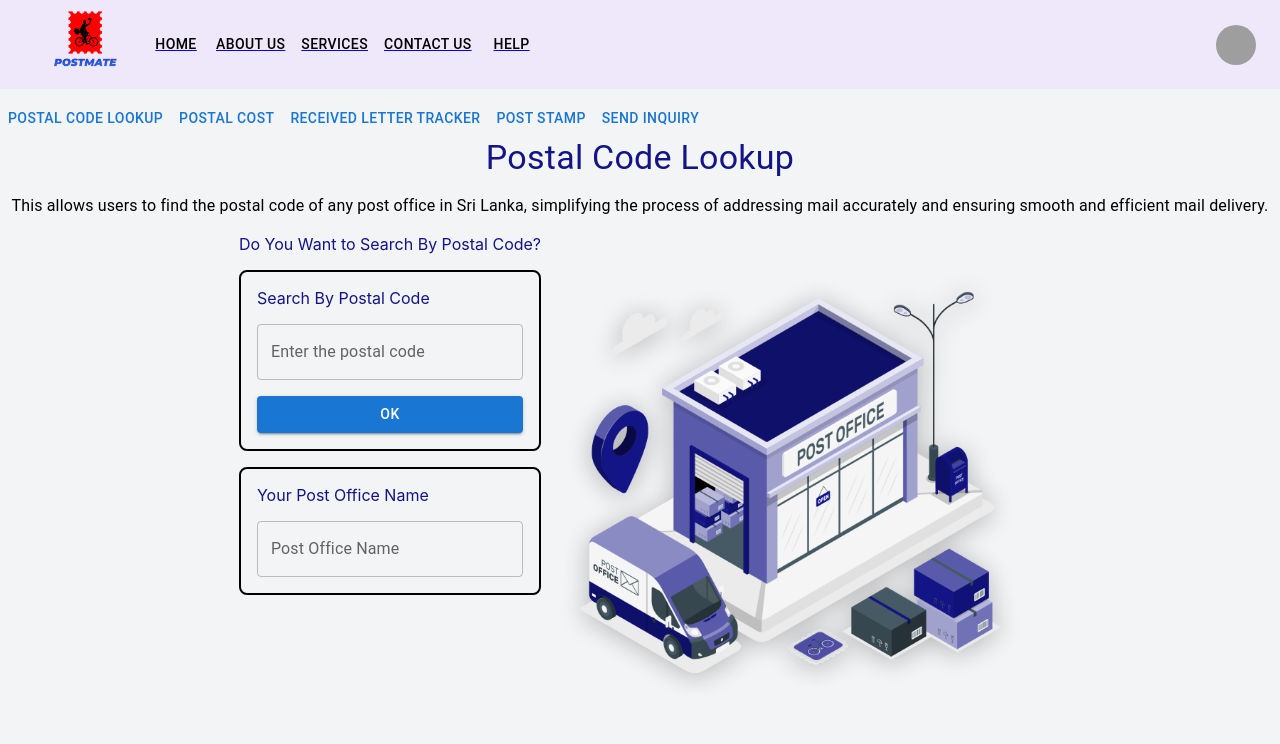
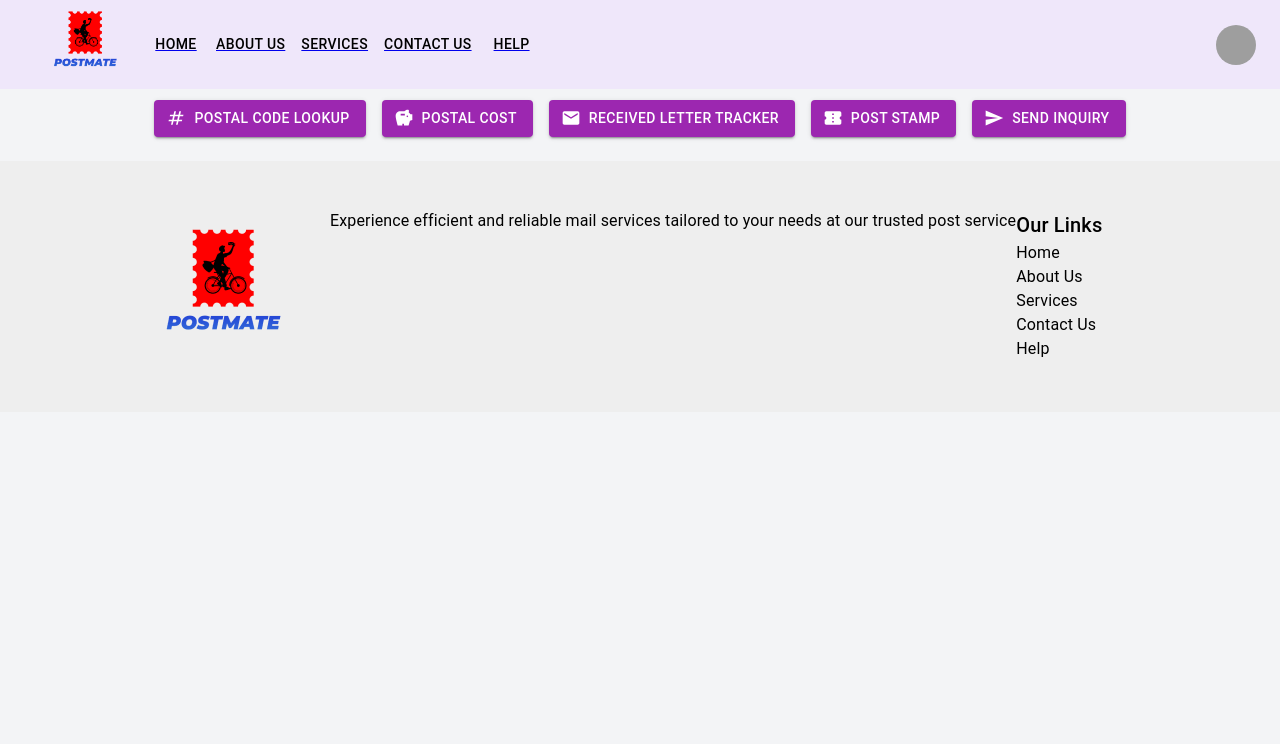
Before and after one commit to PasinduMaduwantha/post-mate, a React (Create React App) app: page /home in a window 1280 px wide. Shown: the top 744 px of the page. Built offline with nearby package versions, Linux system fonts and the light colour scheme; grey boxes are pictures that could not be loaded.

Commit message:
home buttons changed

```diff
--- a/src/page/User_Home/userHome.jsx
+++ b/src/page/User_Home/userHome.jsx
@@ -1,16 +1,20 @@
-import React, { useState } from 'react';
-import { Button } from "@mui/material";
+import React, { useState } from "react";
+import { Button, Stack } from "@mui/material";
 import { Outlet } from "react-router";
 
 import Footer from "../../components/Footer/Footer";
 import NavBar from "../../components/NavBar/NavBar";
 
-import PostalCodeLookup from '../PostalCodeLookup/PostalCodeLookup';
-import RecievedLetterTracker from '../RecievedLetterTracker/RecievedLetterTracker';
-import SendInquiry from '../SendInquiry/SendInquiry';
-import PostalStamp from '../PostalStamp/PostalStamp';
-import PostalCost from '../PostalCost/PostalCost';
-
+import PostalCodeLookup from "../PostalCodeLookup/PostalCodeLookup";
+import RecievedLetterTracker from "../RecievedLetterTracker/RecievedLetterTracker";
+import SendInquiry from "../SendInquiry/SendInquiry";
+import PostalStamp from "../PostalStamp/PostalStamp";
+import PostalCost from "../PostalCost/PostalCost";
+import NumbersIcon from "@mui/icons-material/Numbers";
+import SavingsIcon from "@mui/icons-material/Savings";
+import EmailIcon from "@mui/icons-material/Email";
+import ConfirmationNumberIcon from "@mui/icons-material/ConfirmationNumber";
+import SendIcon from "@mui/icons-material/Send";
 
 const UserHome = () => {
   const [activeSection, setActiveSection] = useState(null);
@@ -19,40 +23,92 @@ const UserHome = () => {
     setActiveSection(section);
   };
 
-
-  const gotoPostalCodeLookup = () => {
+  const gotoPostalCodeLookup = (section) => {
+    setActiveSection(section);
   };
 
-  const gotoPostalCost = () => {
-
+  const gotoPostalCost = (section) => {
+    setActiveSection(section);
   };
 
-  const gotoReceivedLetterTracker = () => {
+  const gotoReceivedLetterTracker = (section) => {
+    setActiveSection(section);
   };
 
-  const gotoPostStamp = () => {
+  const gotoPostStamp = (section) => {
+    setActiveSection(section);
   };
 
-  const gotoSendInquiry = () => {
+  const gotoSendInquiry = (section) => {
+    setActiveSection(section);
   };
 
   return (
     <div>
       <NavBar />
       <div>
-        <div style={{marginTop:'100px'}}>
-          <Button onClick={() => goToSection('postalCodeLookup')}>Postal Code Lookup</Button>
-          <Button onClick={() => goToSection('postalCost')}>Postal Cost</Button>
-          <Button onClick={() => goToSection('receivedLetterTracker')}>Received Letter Tracker</Button>
-          <Button onClick={() => goToSection('postStamp')}>Post Stamp</Button>
-          <Button onClick={() => goToSection('sendInquiry')}>Send Inquiry</Button>
+        <div style={{ marginTop: "100px" }}>
+          <Stack
+            direction='row'
+            justifyContent='center'
+            alignItems='center'
+            spacing={2}
+            marginBottom={2}
+          >
+            <Button
+              variant='contained'
+              color={
+                activeSection === "postalCodeLookup" ? "primary" : "secondary"
+              }
+              startIcon={<NumbersIcon />}
+              onClick={() => goToSection("postalCodeLookup")}
+            >
+              Postal Code Lookup
+            </Button>
+            <Button
+              variant='contained'
+              color={activeSection === "postalCost" ? "primary" : "secondary"}
+              startIcon={<SavingsIcon />}
+              onClick={() => goToSection("postalCost")}
+            >
+              Postal Cost
+            </Button>
+            <Button
+              variant='contained'
+              color={
+                activeSection === "receivedLetterTracker"
+                  ? "primary"
+                  : "secondary"
+              }
+              startIcon={<EmailIcon />}
+              onClick={() => goToSection("receivedLetterTracker")}
+            >
+              Received Letter Tracker
+            </Button>
+            <Button
+              variant='contained'
+              color={activeSection === "postStamp" ? "primary" : "secondary"}
+              startIcon={<ConfirmationNumberIcon />}
+              onClick={() => goToSection("postStamp")}
+            >
+              Post Stamp
+            </Button>
+            <Button
+              variant='contained'
+              color={activeSection === "sendInquiry" ? "primary" : "secondary"}
+              startIcon={<SendIcon />}
+              onClick={() => goToSection("sendInquiry")}
+            >
+              Send Inquiry
+            </Button>
+          </Stack>
         </div>
 
-        {activeSection === 'postalCodeLookup' && <PostalCodeLookup />}
-        {activeSection === 'postalCost' && <PostalCost />}
-        {activeSection === 'receivedLetterTracker' && <RecievedLetterTracker />}
-        {activeSection === 'postStamp' && <PostalStamp />}
-        {activeSection === 'sendInquiry' && <SendInquiry />}
+        {activeSection === "postalCodeLookup" && <PostalCodeLookup />}
+        {activeSection === "postalCost" && <PostalCost />}
+        {activeSection === "receivedLetterTracker" && <RecievedLetterTracker />}
+        {activeSection === "postStamp" && <PostalStamp />}
+        {activeSection === "sendInquiry" && <SendInquiry />}
       </div>
       {/* <Button
           href="/home/postalCodeLookup"
@@ -70,11 +126,11 @@ const UserHome = () => {
 
         </div>*/}
 
-      {activeSection !== 'postalCodeLookup'&& <PostalCodeLookup />}
-      {activeSection !== 'postalCost' &&<PostalCost />}
-      {activeSection !== 'receivedLetterTracker' &&<RecievedLetterTracker />}
-      {activeSection !== 'postStamp' &&<PostalStamp />}
-      {activeSection !== 'sendInquiry' &&<SendInquiry />}
+      {/* {activeSection !== "postalCodeLookup" && <PostalCodeLookup />}
+      {activeSection !== "postalCost" && <PostalCost />}
+      {activeSection !== "receivedLetterTracker" && <RecievedLetterTracker />}
+      {activeSection !== "postStamp" && <PostalStamp />}
+      {activeSection !== "sendInquiry" && <SendInquiry />} */}
 
       <Footer />
     </div>
```
